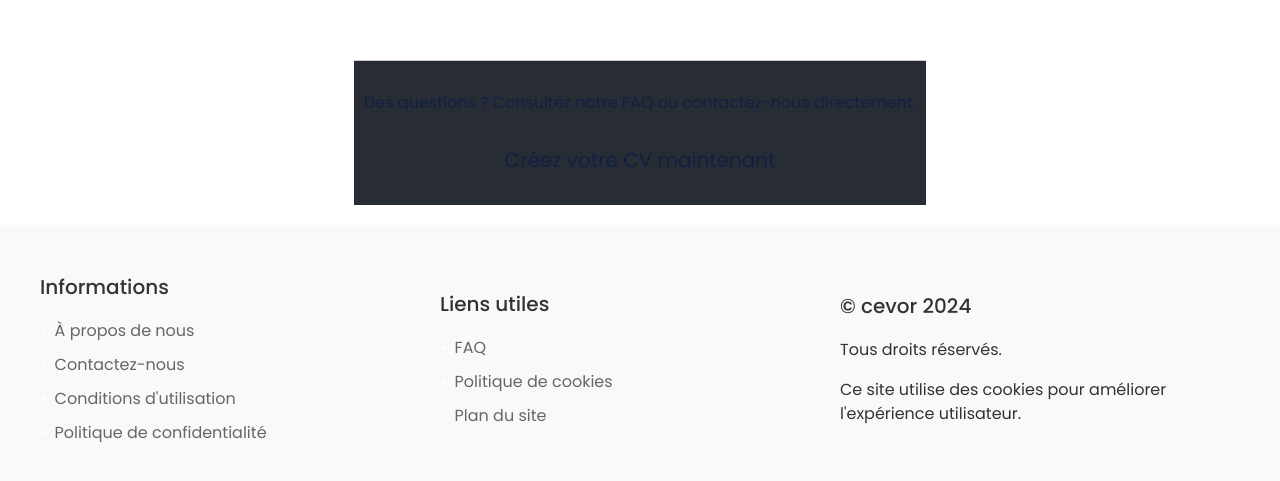
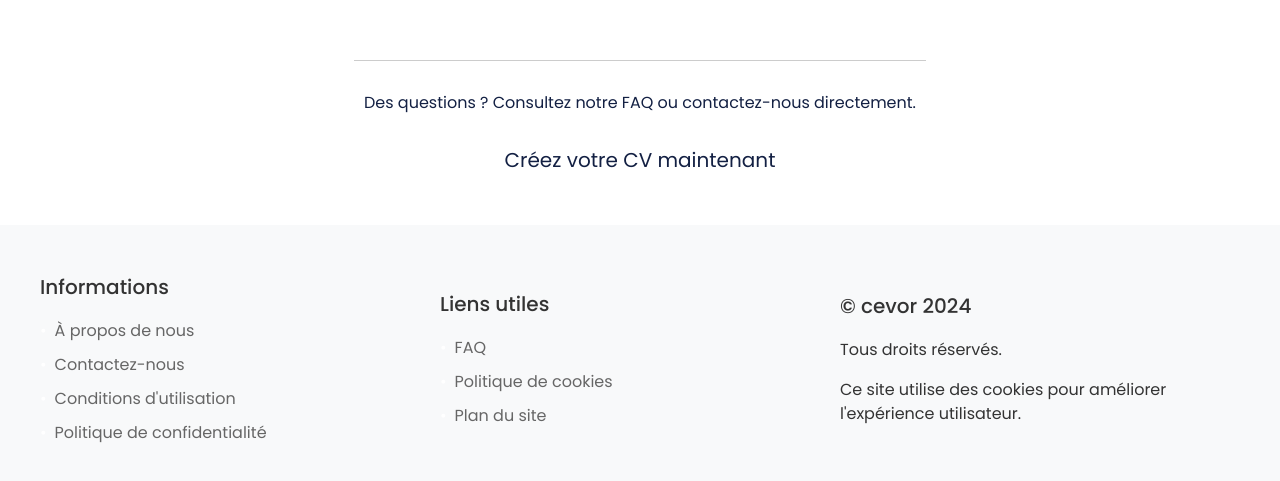
Before and after one commit to talbinour/cvgenerator, a React (Create React App) app in the folder client/: page / in a window 1280 px wide. Shown: the part 1500-1981 px from the top of the page. Built offline with nearby package versions, Linux system fonts and the light colour scheme; no server answers.

Commit message:
home fix

```diff
--- a/client/src/component/Home.module.css
+++ b/client/src/component/Home.module.css
@@ -109,6 +109,7 @@
   margin-top: 40px;
   padding-top: 20px;
   border-top: 1px solid #ccc;
+  background-color: #fff;
 }
 
 .footer p, .footer button {
```
